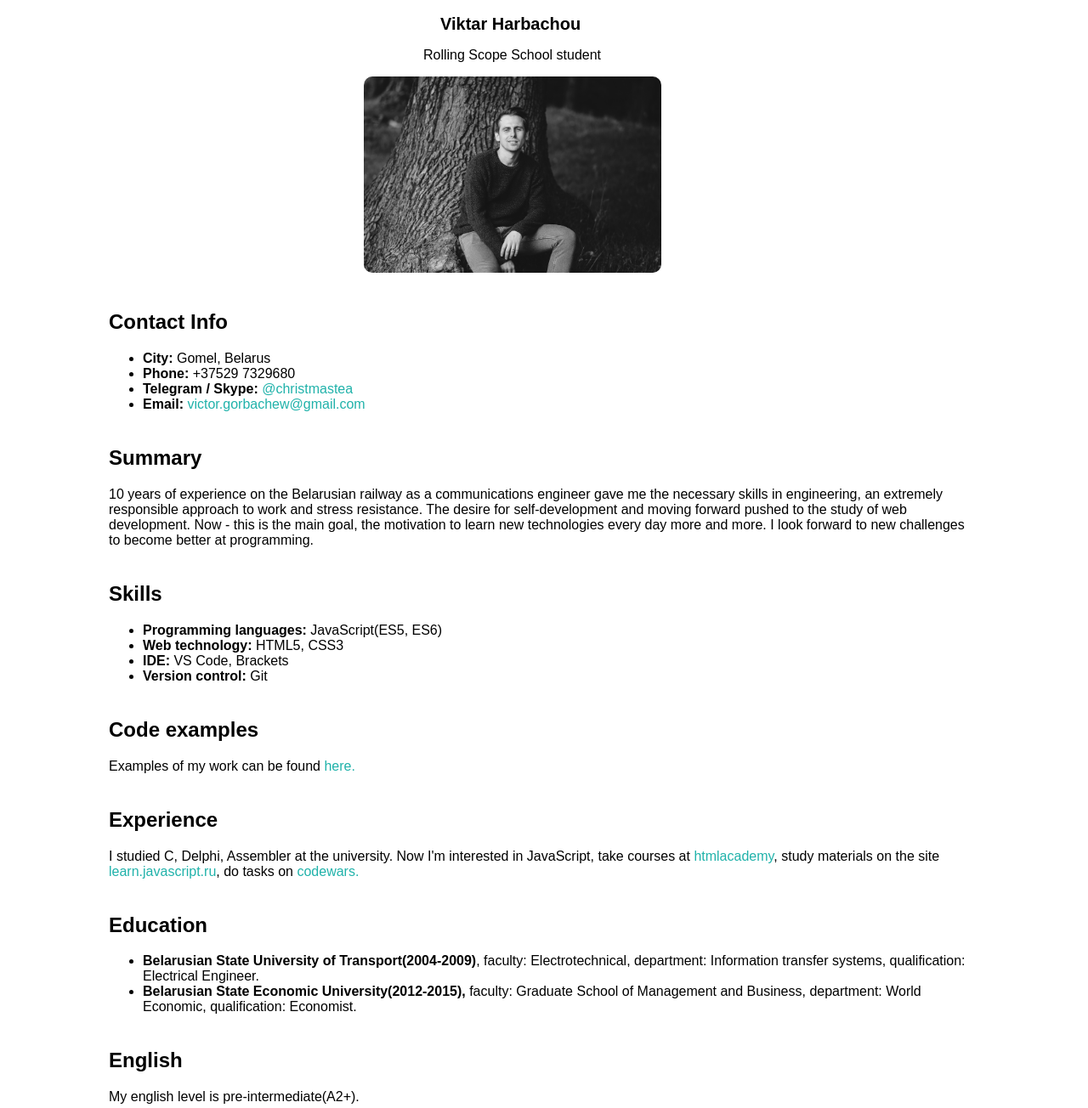
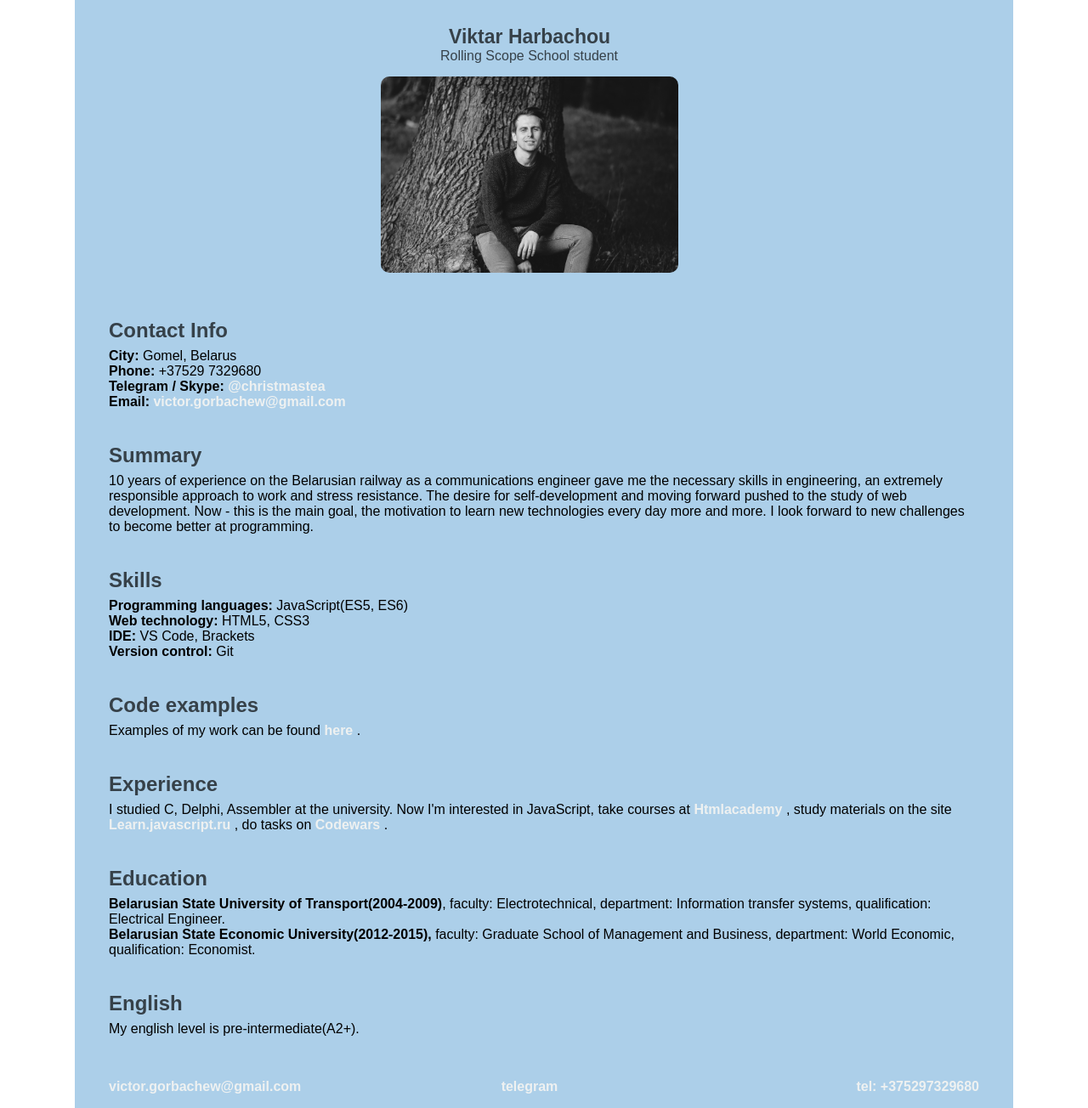
Before and after one commit to Christmastea/rsschool-cv, a plain HTML site: page index.html in a window 1280 px wide. Shown: the top 1304 px of the page at 85% size. Drawn offline with Linux system fonts and the light colour scheme; a web font is replaced by a local one.

Commit message:
feat: add semantic tags in html file and modified css file

```diff
--- a/css/style.css
+++ b/css/style.css
@@ -1,54 +1,99 @@
+*{
+    margin: 0;
+    padding: 0;
+}
+
 body{
     font-family: "Muli", sans-serif;
     font-size: 16px;
 }
+
 .container{
     margin: 0 auto;
+    padding: 40px;
     width: 1024px;
+    background: #accfe9;
 }
-a {
-  color: lightseagreen;
-  text-decoration: none;
+
+.header-block .student-card{
+    display: block;
+    margin-left: 320px;
+    margin-top: -10px;
 }
-a:hover {
-  color: #a9b2b9;
+
+.student-card h2{
+    margin-left: 80px;
+    font-size: 23px;
+    color: #000000af;
 }
+
+.student-card p{
+    margin-left: 70px;
+    color: #000000af;
+    font-size: 16px;
+}
+
 header img{
+    margin-top: 15px;
     width: 350px;
     border-radius: 10px;
 }
+
+.main-margin{
+    margin-bottom: 40px;
+}
+
+a {
+  color: rgb(238, 241, 241);
+  font-weight: 900;
+  text-decoration: none;
+}
+
+a:hover {
+  color: #e48b17;
+}
+
+ul li{
+    list-style-type: none;
+}
+
+.contact-info{
+    margin-top: 50px;
+}
+
+main h2{
+    color: #000000af;
+    margin-bottom: 7px;
+}
+
 span{
-  font-weight: 600;
+    text-align: justify;
+    font-weight: 600;
 }
+
+footer{
+    background: #1783db;
+}
+
 footer .email{
     float: left;
     width: 330px;
     text-align: left;
 }
+
 footer .telegram{
     float: left;
     width: 330px;
     text-align: center;
 }
+
 footer .phone{
     float: right;
     width: 330px;
     text-align: right;
 }
+
 footer{
     margin-top: 50px;
     margin-bottom: 100px;
 }
-.main-margin{
-    margin-bottom: 40px;
-}
-.main-header{
-    margin-left: 300px;
-}
-.student-card p{
-    margin-left: 70px;
-}
-.student-card h2{
-    margin-left: 90px;
-    font-size: 20px;
-}
--- a/index.html
+++ b/index.html
@@ -10,7 +10,7 @@
 </head>
 <body>
   <div class="container">
-    <header class="main-header main-margin">
+    <header class="header-block">
       <div class="student-card">
         <div>
           <h2>Viktar Harbachou</h2>
@@ -21,7 +21,8 @@
         </div>
       </div>
     </header>
-    <div class="contact-info main-margin">
+    <main>
+      <section class="contact-info main-margin">
         <h2>Contact Info</h2>
         <ul>
           <li><span>City:</span> Gomel, Belarus</li>
@@ -29,14 +30,17 @@
           <li><span>Telegram / Skype:</span><a href="https://t.me/christmastea"> @christmastea</a></li>
           <li><span>Email:</span>  <a href="mailto:victorgorbachew@gmail.com">victor.gorbachew@gmail.com</a></li>
         </ul>
-      </div>
-      <div class="summary main-margin">
+      </section>
+      <section class="summary main-margin">
         <h2>Summary</h2>
         <p>
-          10 years of experience on the Belarusian railway as a communications engineer gave me the necessary skills in engineering, an extremely responsible approach to work and stress resistance. The desire for self-development and moving forward pushed to the study of web development. Now - this is the main goal, the motivation to learn new technologies every day more and more. I look forward to new challenges to become better at programming.
+          10 years of experience on the Belarusian railway as a communications engineer gave me the necessary skills
+          in engineering, an extremely responsible approach to work and stress resistance. The desire for self-development
+          and moving forward pushed to the study of web development. Now - this is the main goal, the motivation to learn
+          new technologies every day more and more. I look forward to new challenges to become better at programming.
         </p>
-     </div>
-     <div class="main-margin">
+      </section>
+      <section class="main-margin">
         <h2>Skills</h2>
         <ul>
           <li><span>Programming languages:</span> JavaScript(ES5, ES6)</li>
@@ -44,34 +48,40 @@
           <li><span>IDE:</span> VS Code, Brackets</li>
           <li><span>Version control:</span> Git</li>
         </ul>
-      </div>
-     <div class="main-margin">
+      </section>
+      <section class="main-margin">
         <h2>Code examples</h2>
         <p>Examples of my work can be found
-         <a href="https://github.com/Christmastea?tab=repositories">here.</a>
+          <a href="https://github.com/Christmastea?tab=repositories">here </a>.
         </p>
-    </div>
-    <div class="main-margin">
+      </section>
+      <section class="main-margin">
         <h2>Experience</h2>
         <p>
-          I studied C, Delphi, Assembler at the university. Now I'm interested in JavaScript, take courses at <a href="https://htmlacademy.ru/courses">htmlacademy</a>, study materials on the site <a href="https://learn.javascript.ru/">learn.javascript.ru</a>, do tasks on <a href="https://www.codewars.com/dashboard">codewars.</a>
+          I studied C, Delphi, Assembler at the university. Now I'm interested in JavaScript,
+          take courses at <a href="https://htmlacademy.ru/courses">Htmlacademy </a>, study materials
+          on the site <a href="https://learn.javascript.ru/">Learn.javascript.ru </a>, do tasks on
+          <a href="https://www.codewars.com/dashboard">Codewars </a>.
         </p>
-    </div>
-    <div class="main-margin">
+      </section>
+      <section class="main-margin">
         <h2>Education</h2>
         <ul>
           <li>
-          <span>Belarusian State University of Transport(2004-2009)</span>, faculty: Electrotechnical, department: Information transfer systems, qualification: Electrical Engineer.
+            <span>Belarusian State University of Transport(2004-2009)</span>, faculty: Electrotechnical,
+            department: Information transfer systems, qualification: Electrical Engineer.
           </li>
           <li>
-          <span>Belarusian State Economic University(2012-2015),</span> faculty: Graduate School of Management and Business, department: World Economic, qualification: Economist.
+            <span>Belarusian State Economic University(2012-2015),</span> faculty: Graduate School of
+            Management and Business, department: World Economic, qualification: Economist.
           </li>
         </ul>
-   </div>
-   <div>
+      </section>
+      <section>
         <h2>English</h2>
         <p>My english level is pre-intermediate(A2+).</p>
-   </div>
+      </section>
+    </main>
     <footer>
         <div class="email">
           <a href="mailto:victorgorbachew@gmail.com">victor.gorbachew@gmail.com</a>
```
Lines whose indentation alone changed are shown as unchanged.
